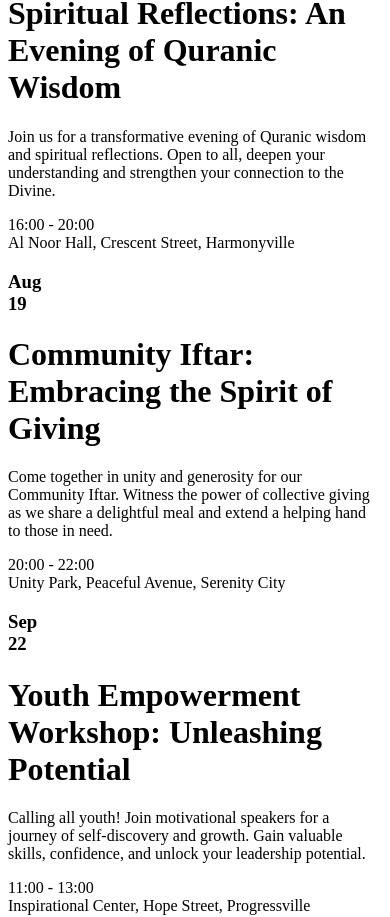
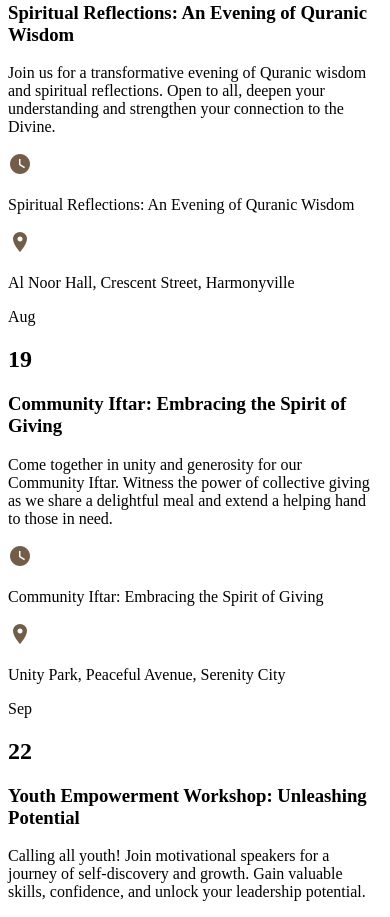
Before and after one commit to AmmariAbdelmounaim/IslamicHub-FrontEnd, a Next.js app: page /en/preview in a window 390 px wide. Shown: the part 1890-2807 px from the top of the page. Built offline with nearby package versions, Linux system fonts and the light colour scheme.

Commit message:
preview page modifs and content page back end requests

```diff
--- a/app/[locale]/centerinfo/page.tsx
+++ b/app/[locale]/centerinfo/page.tsx
@@ -124,7 +124,7 @@ function CenterInfo() {
             ourVision: "",
             eventBorderColor: "#CE7D39",
             eventBgColor: "#F8ECE1",
-            eventAdditionalInfoColor: "##FAF2EB",
+            eventAdditionalInfoColor: "#FAF2EB",
             iconSlidesColor: "#997950",
             centerId: userInfo?.centerDTO.id,
             token: userInfo?.token,
--- a/app/[locale]/preview/Testimonials.tsx
+++ b/app/[locale]/preview/Testimonials.tsx
@@ -1,73 +1,29 @@
 import React from "react";
+import Image from "next/image";
 
-const Card = ({ image, title, text }) => {
+const Test = ({
+  image,
+  title,
+  text,
+}: {
+  image: string;
+  title: string;
+  text: string;
+}) => {
   return (
-    <div className="border rounded-lg p-4 border-2 border-primary-orange-normal bg-secondary-brown-light shadow-dropBrown">
-      <img src={image} alt={title} className="w-32 h-32 object-cover rounded-full mx-auto mb-4" />
-      <h2 className="text-[24px] font-poppins font-medium mb-4">{title}</h2>
-      <p className="text-[18px] font-poppins font-normal">{text}</p>
-    </div>
-  );
-};
+    <div className="w-[378px] px-[40px] py-[32px] bg-secondary-brown-light border-[2px] rounded-[10px] border-primary-orange-normal flex flex-col gap-[40px]">
+      <div className="relative border-[1px] border-primary-orange-normal rounded-[10px] w-[300px] h-[200px] overflow-hidden">
+        <Image src={image} alt={title} fill style={{ objectFit: "cover" }} />
+      </div>
 
-const Test = () => {
-  return (
-    <div className="container mx-auto px-4 py-8">
-      <div className="grid grid-cols-1 gap-8 sm:grid-cols-3">
-        <Card
-          image="/chemin/vers/image1.jpg"
-          title="Titre de la carte 1"
-          text="Description de la carte 1. Lorem ipsum dolor sit amet, consectetur adipiscing elit."
-        />
-        <Card
-          image="/chemin/vers/image2.jpg"
-          title="Titre de la carte 2"
-          text="Description de la carte 2. Sed do eiusmod tempor incididunt ut labore et dolore magna aliqua."
-        />
-        <Card
-          image="/chemin/vers/image3.jpg"
-          title="Titre de la carte 3"
-          text="Description de la carte 3. Ut enim ad minim veniam, quis nostrud exercitation ullamco laboris nisi ut aliquip ex ea commodo consequat."
-        />
+      <div className="flex flex-col gap-[16px] items-center">
+        <h2 className="text-[24px] font-poppins font-medium mb-4">{title}</h2>
+        <p className="text-[18px] font-poppins font-normal text-justify ">
+          {text}
+        </p>
       </div>
     </div>
   );
 };
 
 export default Test;
-
-
- {/* return (
-     <div className="mt-[28px] pt-[32px] mb-[48px]  sm:px-[100px] sm:py-[32px]">
-  <Reveal>
-    <h2 className="font-sourceSerif text-[32px] capitalize text-center text-secondary-brown-darker mb-[48px] sm:font-semibold ">
-      Testimonials
-    </h2>
-  </Reveal>
-
-  <div className="flex flex-col gap-[51px] items-center sm:flex-row">
-    <Reveal>
-      <Card
-        title="Communauté 1"
-        image={CardImage}
-        text="Présentation de 'IslamicHub', une plateforme de pointe conçue pour améliorer l'engagement de la communauté."
-      />
-    </Reveal>
-    <Reveal>
-      <Card
-        title="Communauté 2"
-        image={CardImage}
-        text="Présentation de 'IslamicHub', une plateforme de pointe conçue pour améliorer la communication au sein de la communauté."
-      />
-    </Reveal>
-    <Reveal>
-      <Card
-        title="Communauté 3"
-        image={CardImage}
-        text="Présentation de 'IslamicHub', une plateforme de pointe conçue pour renforcer les liens au sein de la communauté."
-      />
-    </Reveal>
-  </div>
-</div>
-
-  );*/}
--- a/app/[locale]/preview/page.tsx
+++ b/app/[locale]/preview/page.tsx
@@ -8,6 +8,7 @@ import OurService from "./OurServices";
 import RaisingF from "./RaisingFunds";
 import DonatePage from "./RaisingFNext";
 import Test from "./Testimonials";
+import Event from "../../../components/cms/event";
 
 const PreviewPage = () => {
   return (
@@ -18,13 +19,58 @@ const PreviewPage = () => {
       <Percent percentage={22} currentAmount={20000} targetAmount={90000} />
 
       <AboutUsIslmacCenter />
-      <UpCE />
+      <div className="mx-[100px] py-[64px] flex flex-col gap-[64px] items-center border-b-[2px] border-b-secondary-brown-light-active">
+        <h2 className="font-sourceSerif text-[40px] capitalize">
+          upcoming events
+        </h2>
+        <div className="flex flex-col gap-[24px]">
+          <Event
+            eventName="Spiritual Reflections: An Evening of Quranic Wisdom"
+            eventDescription="Join us for a transformative evening of Quranic wisdom and spiritual reflections. Open to all, deepen your understanding and strengthen your connection to the Divine."
+            eventTime="16:00 - 20:00"
+            eventLocation="Al Noor Hall, Crescent Street, Harmonyville"
+            day={21}
+            month="Jun"
+          />
+          <Event
+            eventName="Community Iftar: Embracing the Spirit of Giving"
+            eventDescription="Come together in unity and generosity for our Community Iftar. Witness the power of collective giving as we share a delightful meal and extend a helping hand to those in need."
+            eventTime="20:00 - 22:00"
+            eventLocation="Unity Park, Peaceful Avenue, Serenity City"
+            day={19}
+            month="Aug"
+          />
+          <Event
+            eventName="Youth Empowerment Workshop: Unleashing Potential"
+            eventDescription="Calling all youth! Join motivational speakers for a journey of self-discovery and growth. Gain valuable skills, confidence, and unlock your leadership potential."
+            eventTime="11:00 - 13:00"
+            eventLocation="Inspirational Center, Hope Street, Progressville"
+            day={22}
+            month="Sep"
+          />
+        </div>
+      </div>
+
       <OurService />
       <RaisingF />
-      <DonatePage/>
-      <Test />
-
-
+      <DonatePage />
+      <div className="flex justify-between px-[100px] mt-[40px]">
+        <Test
+          image="/assets/testimonials1.jpeg"
+          text="The Saturday Arabic School at Al-Haramain Center has been a wonderful experience for my kids. They are learning Arabic and Islamic values in a fun and engaging way!"
+          title="Aisha Rahman"
+        />
+        <Test
+          image="/assets/testimonials1.jpeg"
+          text="The Saturday Arabic School at Al-Haramain Center has been a wonderful experience for my kids. They are learning Arabic and Islamic values in a fun and engaging way!"
+          title="Aisha Rahman"
+        />
+        <Test
+          image="/assets/testimonials1.jpeg"
+          text="The Saturday Arabic School at Al-Haramain Center has been a wonderful experience for my kids. They are learning Arabic and Islamic values in a fun and engaging way!"
+          title="Aisha Rahman"
+        />
+      </div>
     </>
   );
 };
--- a/components/cms/event.tsx
+++ b/components/cms/event.tsx
@@ -1,22 +1,55 @@
 import React from "react";
 
-export default function Event() {
+interface EventProps {
+  borderColor?: string;
+  backgroundColor?: string;
+  additionalInfoColor?: string;
+  day?: number;
+  month?: string;
+  eventName?: string;
+  eventDescription?: string;
+  eventTime?: string;
+  eventLocation?: string;
+}
+
+export default function Event({
+  borderColor,
+  backgroundColor,
+  additionalInfoColor,
+  day,
+  month,
+  eventName,
+  eventDescription,
+  eventTime,
+  eventLocation,
+}: EventProps) {
   return (
-    <div className="border-solid border-[2px] border-primary-orange-normal flex gap-0 rounded-[10px]">
-      <div className="p-[10px] flex flex-col items-center justify-center bg-secondary-brown-light-hover rounded-tl-[10px] rounded-bl-[10px] border-r-[2px] border-r-primary-orange-normal w-[287px]">
+    <div
+      className="border-solid border-[2px] border-primary-orange-normal flex gap-0 rounded-[10px]"
+      style={{
+        borderColor: borderColor,
+      }}
+    >
+      <div
+        style={{
+          backgroundColor: backgroundColor,
+          borderRightColor: borderColor,
+        }}
+        className="p-[10px] min-w-[287px] flex flex-col items-center justify-center bg-secondary-brown-light-hover rounded-tl-[10px] rounded-bl-[10px] border-r-[2px] border-r-primary-orange-normal "
+      >
         <p className="font-poppins text-[20px] font-semibold capitalize text-secondary-brown-darker">
-          month
+          {month ? month : "month"}
         </p>
         <h2 className="font-sourceSerif text-[64px] capitalize font-semibold text-secondary-brown-darker ">
-          day
+          {day ? day : "day"}
         </h2>
       </div>
       <div className="py-[24px] px-[32px] flex flex-col gap-[24px] ">
         <h3 className="font-sourceSerif text-[28px] font-semibold text-primary-orange-darker capitalize">
-          event name
+          {eventName ? eventName : "event name"}
         </h3>
         <p className="font-poppins text-[18px] text-primary-orange-dark-active capitalize">
-          event description
+          {eventDescription ? eventDescription : "event description"}
         </p>
         <div className="flex flex-col gap-[8px]">
           <div className="flex gap-[16px]">
@@ -29,11 +62,16 @@ export default function Event() {
             >
               <path
                 d="M12 2C10.6868 2 9.38642 2.25866 8.17317 2.7612C6.95991 3.26375 5.85752 4.00035 4.92893 4.92893C3.05357 6.8043 2 9.34784 2 12C2 14.6522 3.05357 17.1957 4.92893 19.0711C5.85752 19.9997 6.95991 20.7362 8.17317 21.2388C9.38642 21.7413 10.6868 22 12 22C14.6522 22 17.1957 20.9464 19.0711 19.0711C20.9464 17.1957 22 14.6522 22 12C22 10.6868 21.7413 9.38642 21.2388 8.17317C20.7362 6.95991 19.9997 5.85752 19.0711 4.92893C18.1425 4.00035 17.0401 3.26375 15.8268 2.7612C14.6136 2.25866 13.3132 2 12 2ZM16.2 16.2L11 13V7H12.5V12.2L17 14.9L16.2 16.2Z"
-                fill="#997950"
+                fill={`${additionalInfoColor ?? "#725d49"}`}
               />
             </svg>
-            <p className="font-poppins text-[20px] font-semibold  capitalize text-secondary-brown-normal">
-              event name
+            <p
+              style={{
+                color: additionalInfoColor,
+              }}
+              className="font-poppins text-[20px] font-semibold  capitalize text-secondary-brown-normal"
+            >
+              {eventTime ? eventName : "event time"}
             </p>
           </div>
           <div className="flex gap-[16px]">
@@ -46,11 +84,16 @@ export default function Event() {
             >
               <path
                 d="M12 11.5C11.337 11.5 10.7011 11.2366 10.2322 10.7678C9.76339 10.2989 9.5 9.66304 9.5 9C9.5 8.33696 9.76339 7.70107 10.2322 7.23223C10.7011 6.76339 11.337 6.5 12 6.5C12.663 6.5 13.2989 6.76339 13.7678 7.23223C14.2366 7.70107 14.5 8.33696 14.5 9C14.5 9.3283 14.4353 9.65339 14.3097 9.95671C14.1841 10.26 13.9999 10.5356 13.7678 10.7678C13.5356 10.9999 13.26 11.1841 12.9567 11.3097C12.6534 11.4353 12.3283 11.5 12 11.5ZM12 2C10.1435 2 8.36301 2.7375 7.05025 4.05025C5.7375 5.36301 5 7.14348 5 9C5 14.25 12 22 12 22C12 22 19 14.25 19 9C19 7.14348 18.2625 5.36301 16.9497 4.05025C15.637 2.7375 13.8565 2 12 2Z"
-                fill="#997950"
+                fill={`${additionalInfoColor ?? "#725d49"}`}
               />
             </svg>
-            <p className="font-poppins text-[20px] font-semibold capitalize text-secondary-brown-normal">
-              event location
+            <p
+              style={{
+                color: additionalInfoColor,
+              }}
+              className="font-poppins text-[20px] font-semibold capitalize text-secondary-brown-normal"
+            >
+              {eventLocation ? eventLocation : " event location"}
             </p>
           </div>
         </div>
```
Also changed, not shown: app/[locale]/cms/calendar/page.tsx (+10 -6 lines), app/[locale]/preview/AboutUs.tsx (+23 -8 lines), app/[locale]/preview/OurServices.tsx (+27 -12 lines), components/cms/colorPicker.tsx (+18 -21 lines), public/assets/testimonials1.jpeg (added).
